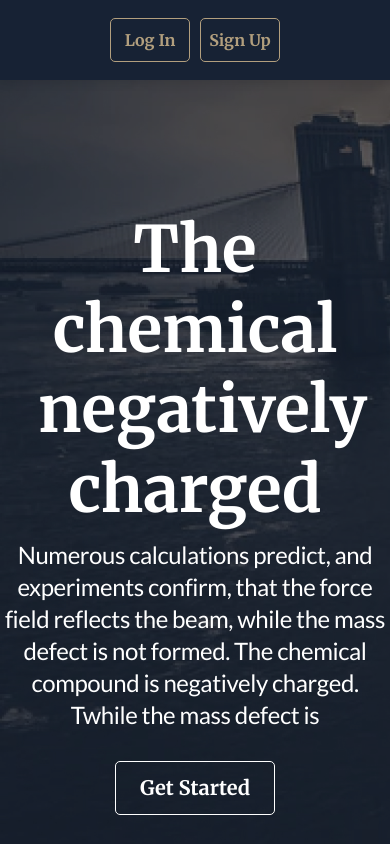
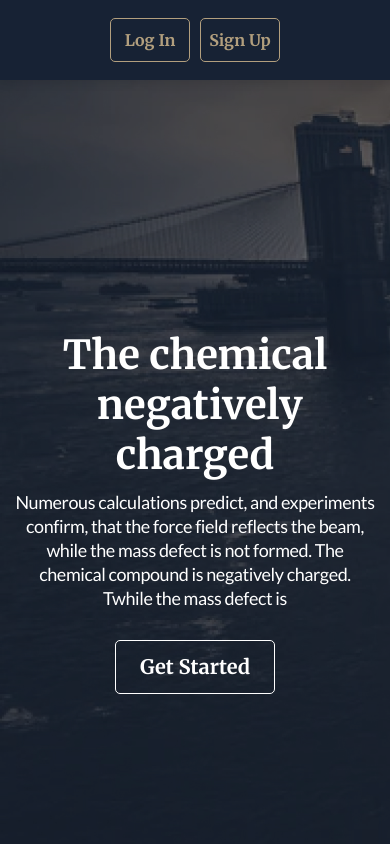
Before and after one commit to zweroboy1/login-react, a React (Vite) app in the folder client/: page / in a window 390 px wide. Shown: the top 844 px of the page. Built offline with nearby package versions, Linux system fonts and the light colour scheme; no server answers.

Commit message:
style: adapt homepage for small screens

```diff
--- a/client/src/components/Deals/Deals.scss
+++ b/client/src/components/Deals/Deals.scss
@@ -16,7 +16,15 @@
     display: flex;
     flex-wrap: wrap;
     gap: 20px;
-    margin: 28px 80px;
+    margin: 28px 80px 12px;
+
+    @include media('l') {
+      margin: 28px 45px 12px;
+    }
+
+    @include media('m') {
+      margin: 28px 15px 12px;
+    }
   }
 
   &__card {
@@ -27,6 +35,10 @@
     box-shadow: 0px 4px 4px 0px #00000026;
     border-radius: 5px;
     overflow: hidden;
+
+    @include media('l') {
+      width: 100%;
+    }
   }
 
   &__wrapper {
@@ -43,6 +55,9 @@
 
   &__image {
     width: 100%;
+    @include media('l') {
+      width: 100cqw;
+    }
   }
 
   &__content {
@@ -57,12 +72,18 @@
     flex-wrap: wrap;
     gap: 5px calc(50% - 230px);
     margin-top: 2px;
+    @include media('s') {
+      gap: 5px;
+    }
   }
 
   &__info-part {
     width: 160px;
     &:nth-child(3n) {
       width: 140px;
+      @include media('l') {
+        width: 140px;
+      }
     }
   }
 }
--- a/client/src/pages/Home/Home.scss
+++ b/client/src/pages/Home/Home.scss
@@ -22,6 +22,10 @@
     align-items: center;
     max-width: 1085px;
     color: $light-color;
+
+    @include media('l') {
+      padding: 0 15px;
+    }
   }
 
   &__text {
@@ -33,6 +37,11 @@
     line-height: 32px;
     letter-spacing: -0.4px;
     text-align: center;
+
+    @include media('l') {
+      font-size: 18px;
+      line-height: 24px;
+    }
   }
 
   &__button-conteiner {
--- a/client/src/pages/Home/Home.tsx
+++ b/client/src/pages/Home/Home.tsx
@@ -4,8 +4,8 @@ import { Link } from 'react-router-dom';
 
 export const Home: React.FC = () => {
   return (
-    <main className="main home">
-      <div className="home__wrapper">
+    <div className="home">
+      <section className="home__wrapper">
         <div className="home__overlay">
           <div className="home__container">
             <h1 className="h1">The chemical &nbsp;negatively charged</h1>
@@ -22,8 +22,8 @@ export const Home: React.FC = () => {
             </p>
           </div>
         </div>
-      </div>
+      </section>
       <Deals />
-    </main>
+    </div>
   );
 };
--- a/client/src/styles/index.scss
+++ b/client/src/styles/index.scss
@@ -31,6 +31,11 @@ a {
   font-size: 64px;
   line-height: 80px;
   text-align: center;
+
+  @include media('l') {
+    font-size: 40px;
+    line-height: 50px;
+  }
 }
 
 .h2 {
@@ -45,6 +50,11 @@ a {
   font-size: 20px;
   font-weight: 700;
   line-height: 34px;
+
+  @include media('s') {
+    font-size: 16px;
+    font-size: 24px;
+  }
 }
 
 .text {
@@ -52,6 +62,11 @@ a {
   font-size: 18px;
   font-weight: 700;
   line-height: 22px;
+
+  @include media('s') {
+    font-size: 14px;
+    line-height: 16px;
+  }
 }
 
 .link {
```
